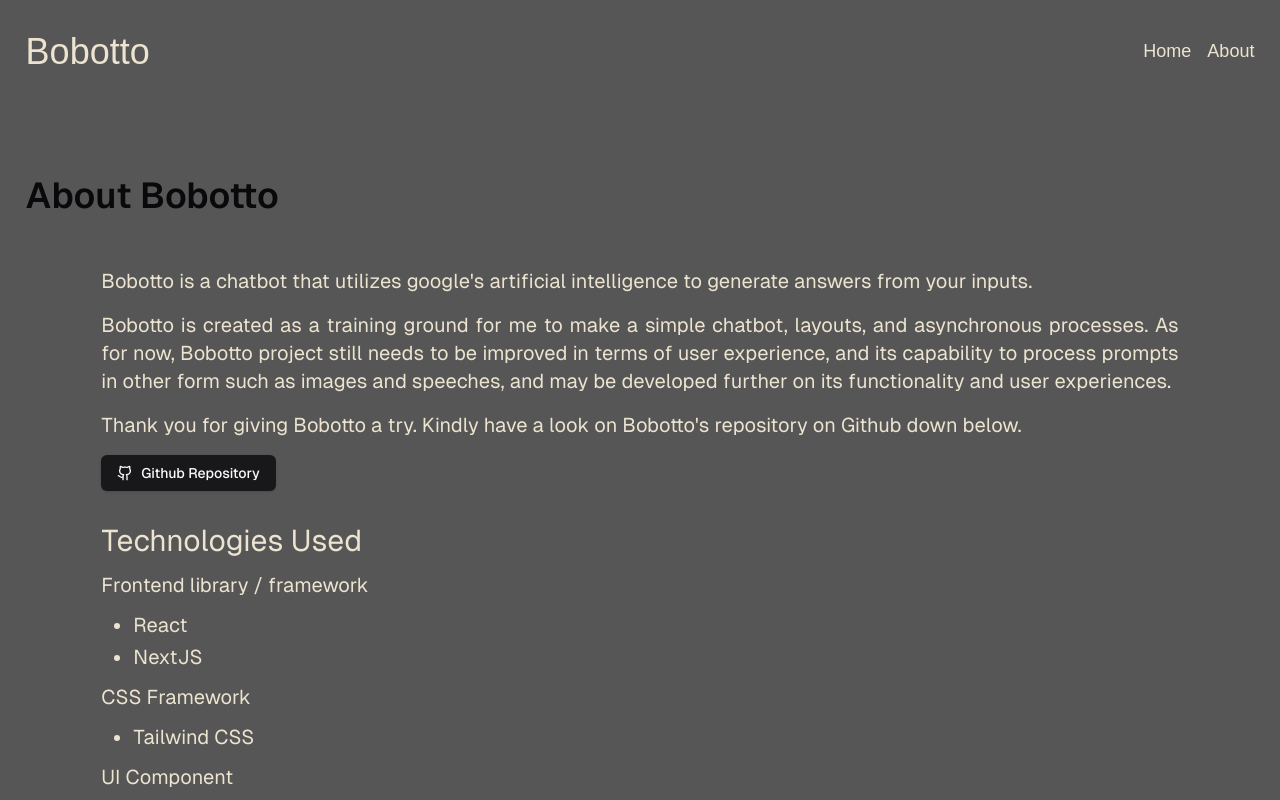
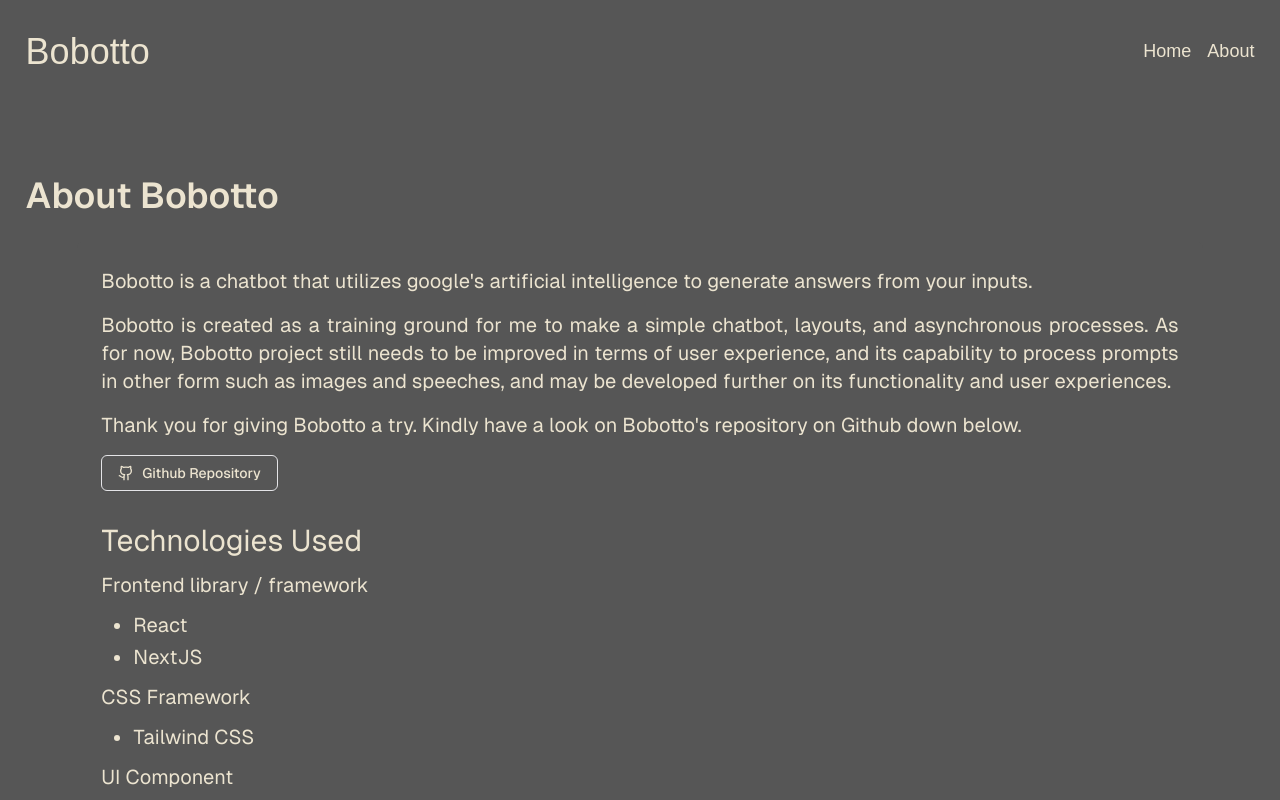
Before and after one commit to fcram7/bobotto, a Next.js app: page /about in a window 1280 px wide. Shown: the top 800 px of the page. Built offline with nearby package versions, Linux system fonts and the light colour scheme.

Commit message:
changed about page colorway

```diff
--- a/src/app/about/About.tsx
+++ b/src/app/about/About.tsx
@@ -4,7 +4,7 @@
 
 export const About = () => {
   return (
-    <section className='about-section px-[4%] lg:px-[2%] py-44'>
+    <section className='about-section px-[4%] lg:px-[2%] py-44 text-serikaWhite'>
       <h1 className='about-section__title text-2xl lg:text-4xl font-semibold'>
         About Bobotto
       </h1>
@@ -26,7 +26,7 @@
           Bobotto&#39;s repository on Github down below.
         </p>
         <Link href='https://github.com/fcram7/bobotto' target='_blank'>
-          <Button>
+          <Button variant='outline' className='bg-serikaGray hover:bg-serikaYellow hover:border-serikaGray'>
             <Github /> Github Repository
           </Button>
         </Link>
```
